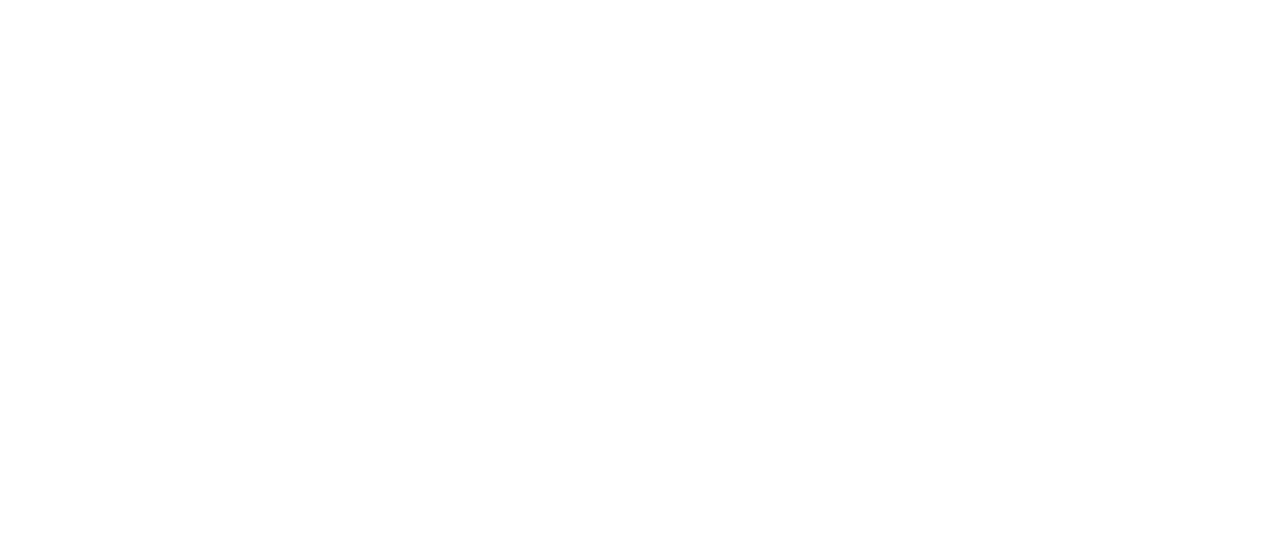
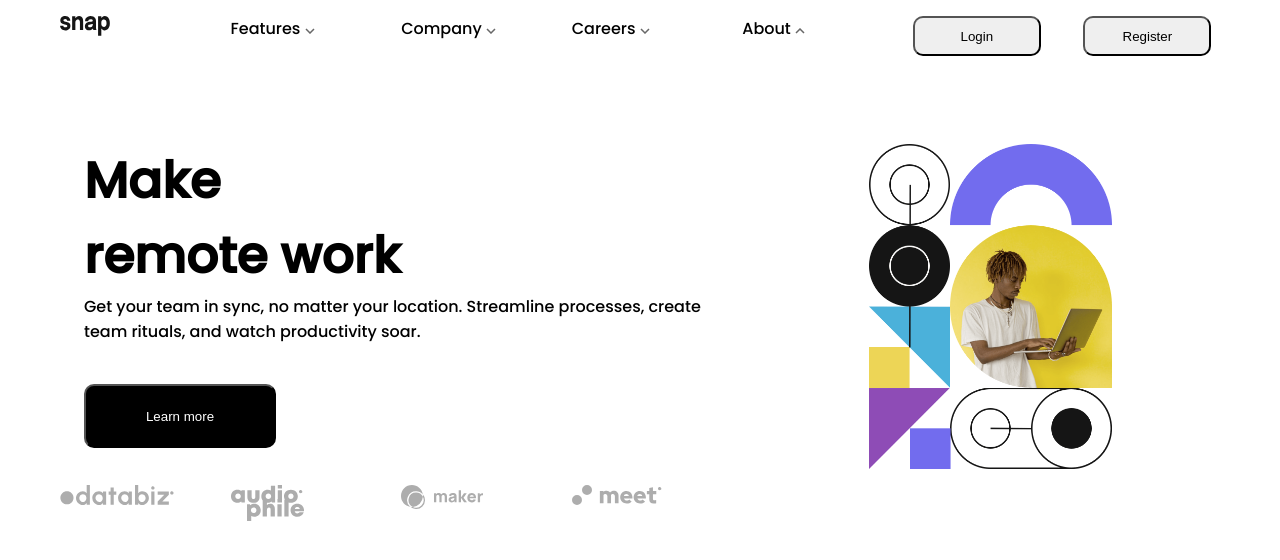
Before and after one commit to Bezyl-Mophat-Otieno/Drop-Down-Navigation, a plain HTML site: page index.html in a window 1280 px wide. Drawn offline with Linux system fonts and the light colour scheme.

Commit message:
completed the prototyped UI

```diff
--- a/index.html
+++ b/index.html
@@ -3,9 +3,47 @@
 <head>
     <meta charset="UTF-8">
     <meta name="viewport" content="width=device-width, initial-scale=1.0">
-    <title>Drop Down </title>
+    <link rel="stylesheet" href="style.css">
+    <link rel="preconnect" href="https://fonts.googleapis.com">
+<link rel="preconnect" href="https://fonts.gstatic.com" crossorigin>
+<link href="https://fonts.googleapis.com/css2?family=Poppins:wght@200;500&display=swap" rel="stylesheet">
+    <title>Drop Down</title>
 </head>
 <body>
+    <div class="main-container">
+        <header>
+            <ul class="menu-items">
+                <li class="item logo"><img src="../images/logo.svg" width="50" height="20" alt=""></li>
+                <li class="item">Features <img src="../images/icon-arrow-down.svg" alt=""></li>
+                <li class="item">Company <img src="../images/icon-arrow-down.svg" alt=""></li>
+                <li class="item">Careers <img src="../images/icon-arrow-down.svg" alt=""></li>
+                <li class="item">About <img src="../images/icon-arrow-up.svg" alt=""></li>
+                <button class="btn">Login</button>
+                <button class="btn">Register</button>
+            </ul>
+        </header>
+        <section>
+            <div class="hero-section">
+                <div class="hero-text">Make <br>remote work</div>
+                <div class="hero-paragraph">Get your team in sync, no matter your location. Streamline processes,
+                    create team rituals, and watch productivity soar.</div>
+                <button class="hero-button">Learn more</button>
 
+            </div>
+            <div class="hero-section-image">
+                <img src="../images/image-hero-desktop.png"  alt="" srcset="">
+
+            </div>
+        </section>
+        <footer>
+            <ul class="menu-items">
+                <li class="item"><img src="../images/client-databiz.svg"alt=""></li>
+                <li class="item"><img src="../images/client-audiophile.svg"alt=""></li>
+                <li class="item"><img src="../images/client-maker.svg"alt=""></li>
+                <li class="item"><img src="../images/client-meet.svg"alt=""></li>
+            </ul>
+        </footer>
+
+    </div>
 </body>
 </html>
--- a/style.css
+++ b/style.css
@@ -0,0 +1,78 @@
+body{
+    margin-left:20px;
+    margin-right:20px;
+    overflow: hidden;
+    font-family: 'Poppins', sans-serif;
+}
+
+.main-container{
+
+    width: 100%;
+    height: 500px;
+    background-color: white;
+    /* border: 2px solid black;   */
+}
+
+header{
+    margin-bottom: 10vh;
+}
+
+
+
+.menu-items{
+    column-count: 7;
+    width: 95%;
+    height: 6vh;
+    /* border: 3px solid black; */
+    list-style-type: none;
+}
+
+.item{
+    margin: 0 auto;
+}
+
+.btn{
+    border-radius: 10px;
+    width: 10vw;
+    height:5vh;
+    cursor: pointer;
+}
+
+.hero-section{
+
+    width: 50%;
+    height:325px ;
+    /* border: 3px solid black; */
+    margin-left: 5vw;
+    float: left;
+    margin-bottom: 2vh;
+
+}
+
+.hero-text{
+    font-size: 50px;
+    font-weight: bold;
+}
+.hero-button{
+    background-color: black;
+    margin-top: 5vh;
+    width: 15vw;
+    height: 8vh;
+    border-radius: 10px;
+    text-align: center;
+    /* border: 3px solid black; */
+    color: white;
+}
+.hero-section-image{
+    width: 40%;
+    height:325px ;
+    /* border: 3px solid black; */
+    margin-left: 3vw;
+    float:left ;
+    margin-bottom:2vh;
+}
+.hero-section-image img{
+    width: 100%;
+    height: 100%;
+    object-fit: contain;
+}
```
Also changed, not shown: images/client-audiophile.svg (added), images/client-databiz.svg (added), images/client-maker.svg (added), images/client-meet.svg (added), images/desktop-preview copy.jpg (added), images/desktop-preview.jpg (added), images/icon-arrow-down.svg (added), images/icon-arrow-up.svg (added), images/image-hero-desktop.png (added), images/logo.svg (added).
